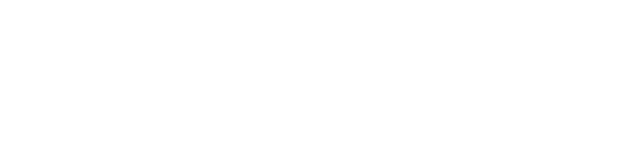
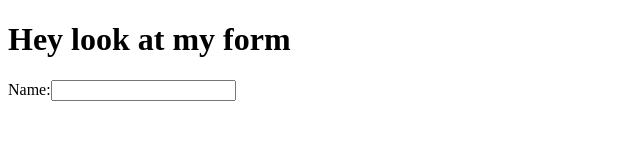
Before and after one commit to cassthecoder/june19-workshop, a plain HTML site: page index.html in a window 1280 px wide. Shown: the whole page, without its empty margins (0-640 px from the left). Drawn offline with Linux system fonts and the light colour scheme.

Commit message:
added html form

```diff
--- a/index.html
+++ b/index.html
@@ -7,6 +7,9 @@
     <title>Document</title>
 </head>
 <body>
-
+    <h1>Hey look at my form</h1>
+    <form>
+        Name:<input type="text" id="name">
+    </form>
 </body>
 </html>
```
